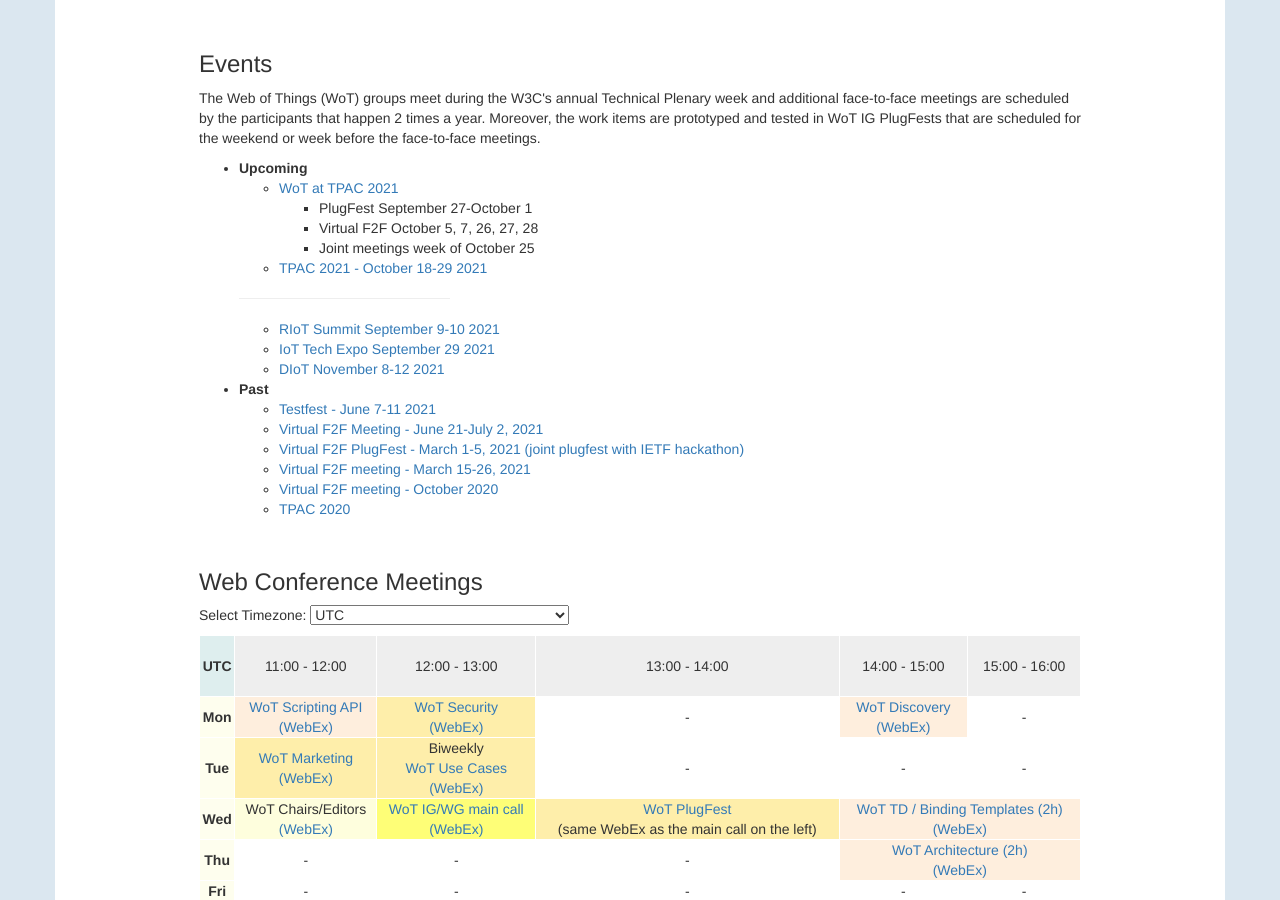
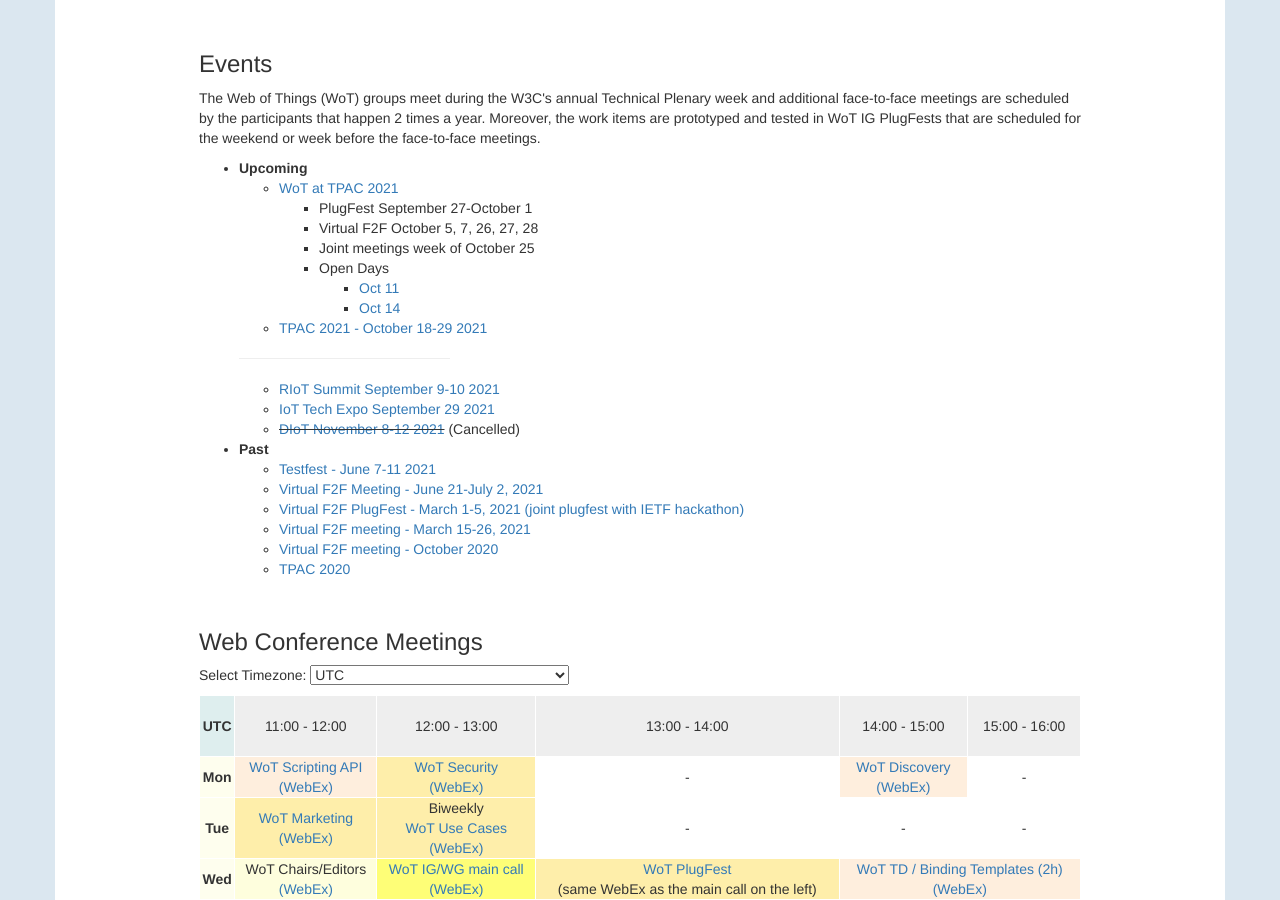
Before and after one commit to w3c/wot-marketing, a Jekyll site: the page built from docs/activities/general/index.html, in a window 1280 px wide and 900 px high, scrolled down 410 px. Built offline with Jekyll 4.4.1, drawn with Linux system fonts in a browser that asks for light colours; nearby versions of some CDN libraries.

Commit message:
feat: add open day info and links
* marked DIoT as cancelled
* TODO add OpenDay registration link

```diff
--- a/docs/activities/general/index.html
+++ b/docs/activities/general/index.html
@@ -36,6 +36,12 @@
 						<li>PlugFest September 27-October 1</li>
 						<li>Virtual F2F October 5, 7, 26, 27, 28</li>
 						<li>Joint meetings week of October 25</li>
+						<li>Open Days
+							<ul>
+								<li><a href="https://www.w3.org/WoT/IG/wiki/F2F_meeting,_October_2021#Oct_11_-_Open_Day">Oct 11</a></li>
+								<li><a href="https://www.w3.org/WoT/IG/wiki/F2F_meeting,_October_2021#Oct_14_-_Open_Day">Oct 14</a></li>
+							</ul>
+						</li>
 					</ul>
 				</li>
 				<li><a href="https://www.w3.org/2021/10/TPAC/">TPAC 2021 - October 18-29 2021</a></li>
@@ -44,7 +50,7 @@
 			<ul>
 				<li><a href="https://summit.riot-os.org/2021/">RIoT Summit September 9-10 2021</a></li>
 				<li><a href="https://www.iottechexpo.com/northamerica/track/iot-digital-infrastructures-day-1/">IoT Tech Expo September 29 2021</a></li>
-				<li><a href="https://oeg-upm.github.io/DIoT/">DIoT November 8-12 2021</a></li>
+				<li><strike><a href="https://oeg-upm.github.io/DIoT/">DIoT November 8-12 2021</a></strike> (Cancelled)</li>
 			</ul>
 		</li>
 		<li>
```
